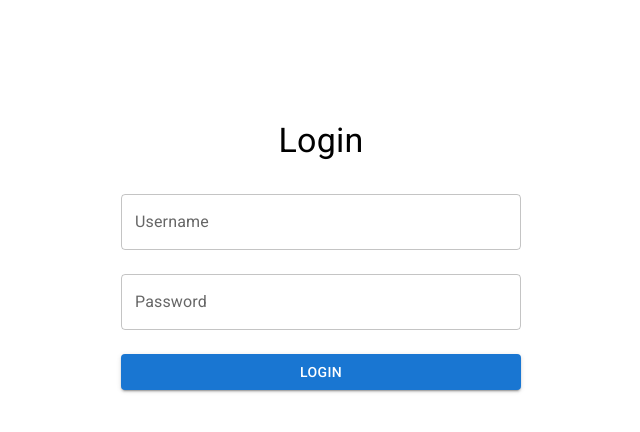
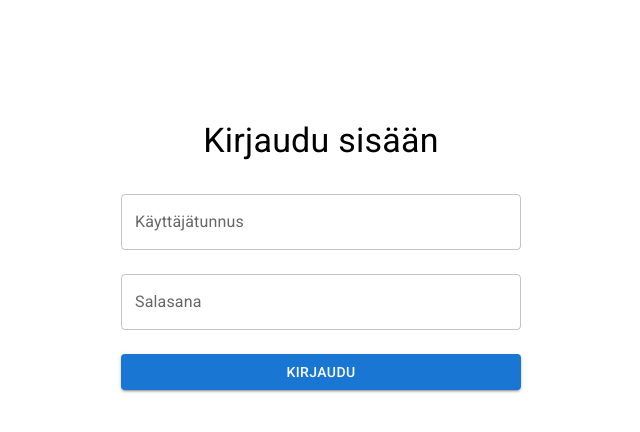
Before and after one commit to N1nsQ/WageWizard, a React (Vite) app in the folder Client/: page / in a window 1280 px wide. Shown: the top 432 px of the page, without its empty margins (319-959 px from the left). Built offline with nearby package versions, Linux system fonts and the light colour scheme.

Commit message:
add i18next translations

```diff
--- a/Client/package.json
+++ b/Client/package.json
@@ -16,8 +16,10 @@
     "@mui/material": "^7.3.1",
     "@mui/styled-engine-sc": "^7.3.1",
     "@reduxjs/toolkit": "^2.8.2",
+    "i18next": "^25.5.2",
     "react": "^18.3.1",
     "react-dom": "^18.3.1",
+    "react-i18next": "^15.7.3",
     "react-redux": "^9.2.0",
     "react-router-dom": "^7.8.2"
   },
--- /dev/null
+++ b/Client/src/i18n.js
@@ -0,0 +1,19 @@
+import i18n from "i18next";
+import { initReactI18next } from "react-i18next";
+
+import en from "./locales/en/translation.json";
+import fi from "./locales/fi/translation.json";
+
+i18n.use(initReactI18next).init({
+  resources: {
+    en: { translation: en },
+    fi: { translation: fi },
+  },
+  lng: "fi", // oletuskieli
+  fallbackLng: "en",
+  interpolation: {
+    escapeValue: false,
+  },
+});
+
+export default i18n;
--- /dev/null
+++ b/Client/src/locales/en/translation.json
@@ -0,0 +1,11 @@
+{
+  "common": {},
+  "employees": {},
+  "home": {},
+  "login": {
+    "login": "Login",
+    "password": "Password",
+    "title": "Login",
+    "username": "Username"
+  }
+}
--- /dev/null
+++ b/Client/src/locales/fi/translation.json
@@ -0,0 +1,11 @@
+{
+  "common": {},
+  "employees": {},
+  "home": {},
+  "login": {
+    "login": "Kirjaudu",
+    "password": "Salasana",
+    "title": "Kirjaudu sisään",
+    "username": "Käyttäjätunnus"
+  }
+}
--- a/Client/src/main.tsx
+++ b/Client/src/main.tsx
@@ -3,6 +3,7 @@ import { createRoot } from "react-dom/client";
 import App from "./App.tsx";
 import { Provider } from "react-redux";
 import { store } from "./redux/store.ts";
+import "./i18n"; // <--- lataa ja alustaa i18n:n
 
 import "@fontsource/roboto/300.css";
 import "@fontsource/roboto/400.css";
--- a/Client/src/pages/Login/Login.tsx
+++ b/Client/src/pages/Login/Login.tsx
@@ -11,8 +11,10 @@ import { useDispatch, useSelector } from "react-redux";
 import { loginUser } from "../../redux/slices/authSlice";
 import type { RootState, AppDispatch } from "../../redux/store";
 import type { LoginDto } from "../../models/LoginDto";
+import { useTranslation } from "react-i18next";
 
 const Login: React.FC = () => {
+  const { t } = useTranslation();
   const [username, setUsername] = useState("");
   const [password, setPassword] = useState("");
 
@@ -43,16 +45,16 @@ const Login: React.FC = () => {
         mt={10}
       >
         <Typography variant="h4" mb={2}>
-          Login
+          {t("login.title")}
         </Typography>
         <TextField
-          label="Username"
+          label={t("login.username")}
           value={username}
           onChange={(e) => setUsername(e.target.value)}
           margin="normal"
         />
         <TextField
-          label="Password"
+          label={t("login.password")}
           type="password"
           value={password}
           onChange={(e) => setPassword(e.target.value)}
@@ -64,7 +66,7 @@ const Login: React.FC = () => {
           </Typography>
         )}
         <Button variant="contained" onClick={handleLogin} sx={{ mt: 2 }}>
-          Login
+          {t("login.login")}
         </Button>
 
         {isLoading && (
```
